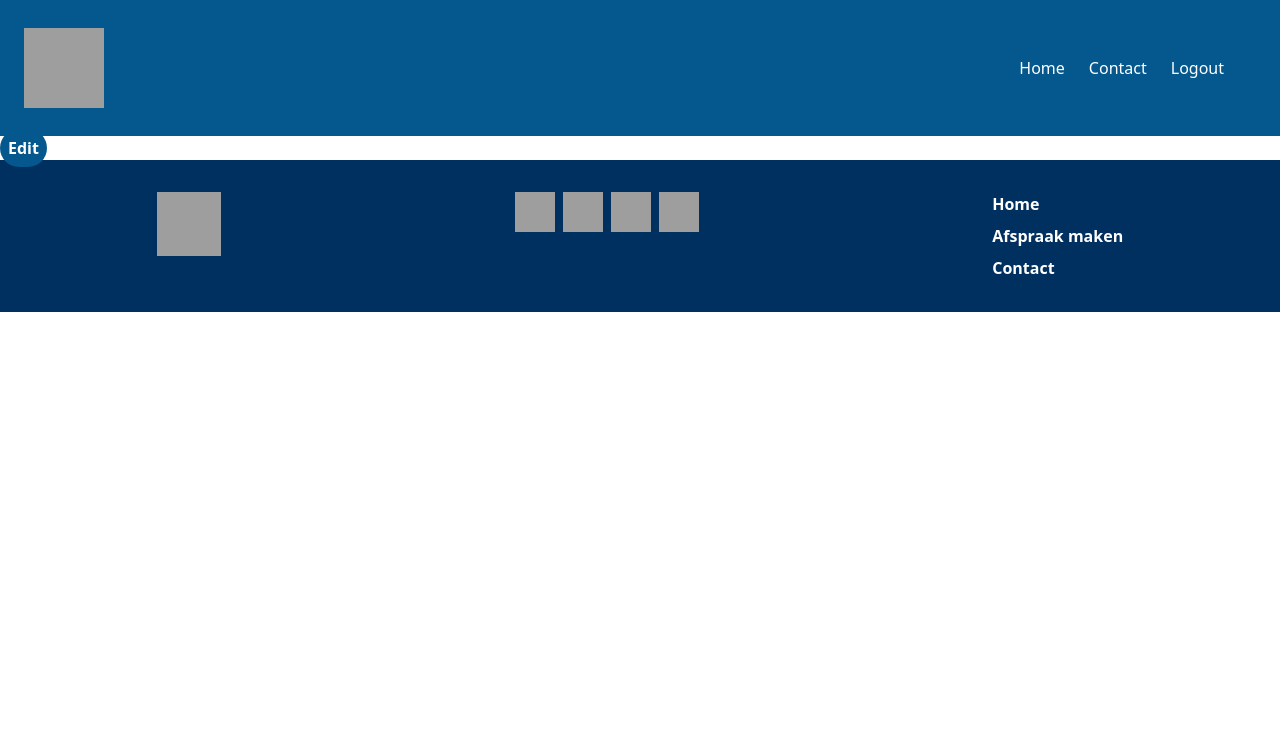
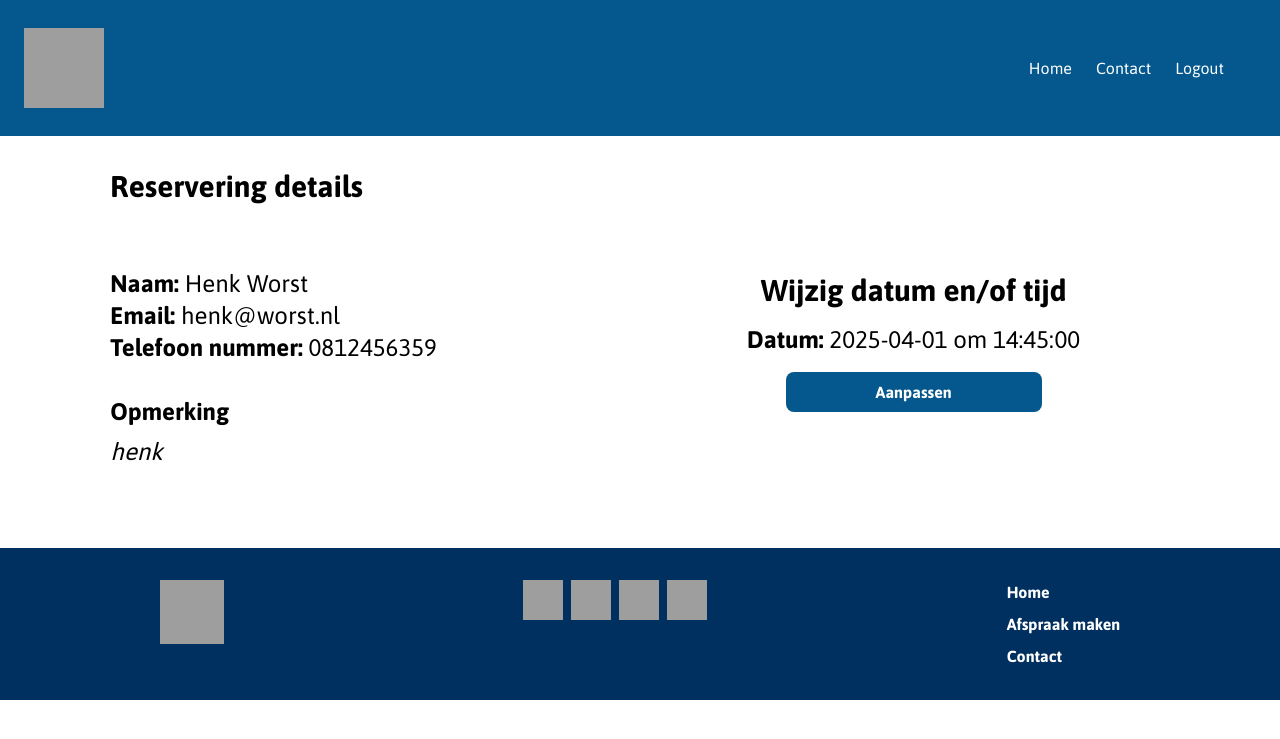
Before and after one commit to ThijsVanLoo1/CLE2, a PHP site: page /details.php?id=1 in a window 1280 px wide. Shown: the top 739 px of the page. Run offline with PHP 8.4, Linux system fonts and the light colour scheme; a user stored in the database is signed in; data comes from the database, SQL or seed files in the repository; grey boxes are pictures that could not be loaded.

Commit message:
Detail page

```diff
--- a/CLE2/details.php
+++ b/CLE2/details.php
@@ -1,5 +1,14 @@
 <?php
 session_start();
+
+if (!isset($_SESSION['user'])) {
+    header('Location: index.php');
+    exit();
+}
+
+global $db;
+require_once "includes/database.php";
+
 $link = "login.php";
 $text = "Login";
 if (!empty($_SESSION) === true) {
@@ -11,6 +20,16 @@ if (!empty($_SESSION) === true) {
 }
 
 $id = $_GET['id'];
+
+$id = mysqli_escape_string($db, $_GET['id']);
+$query = "SELECT * FROM reservations WHERE id = $id";
+
+$result = mysqli_query($db, $query)
+or die('Error '.mysqli_error($db).' with query '.$query);
+
+$reservation = mysqli_fetch_assoc($result);
+
+mysqli_close($db);
 ?>
 <!doctype html>
 <html lang="en">
@@ -20,9 +39,9 @@ $id = $_GET['id'];
     <meta http-equiv="X-UA-Compatible" content="ie=edge">
     <link href="https://fonts.googleapis.com/css2?family=Asap:wght@100..900&display=swap" rel="stylesheet">
     <link href="output.css" rel="stylesheet">
-    <title>Home</title>
+    <title>Reservering details</title>
 </head>
-<body class="font-sans">
+<body class="font-asap">
 <nav class="flex items-center justify-between p-6 bg-[#04588D]">
     <div>
         <a href="index.php">
@@ -55,8 +74,24 @@ $id = $_GET['id'];
         <a href="<?= $link; ?>" class="text-white hover:text-[#003060] block "><?= $text; ?></a>
     </div>
 
-<main>
-    <a href="edit.php?id=<?= $id ?>" class="rounded-full bg-[#04588D] font-bold text-white p-2 hover:bg-[#04599D]">Edit</a>
+<main class="flex justify-around">
+    <div>
+        <h1 class="font-bold mb-8 text-3xl px-16 py-8 max-lg:text-xl max-lg:px-4 max-lg:py-3 max-lg:mb-0 max-lg:mt-4">Reservering details</h1>
+        <div class="flex flex-col justify-between px-16 mb-8 text-2xl max-lg:px-4 max-lg:flex-col">
+            <p><strong>Naam:</strong> <?= $reservation['first_name']?> <?= $reservation['last_name'] ?></p>
+            <p><strong>Email:</strong> <?= $reservation['email']?> </p>
+            <p><strong>Telefoon nummer:</strong>  <?= $reservation['phone_number']?></p>
+        </div>
+        <div class="flex flex-col gap-2 justify-between px-16 mb-8 text-2xl">
+            <p><strong>Opmerking</strong></p>
+            <p class="w-3/4 italic mb-12"><?= $reservation['comment'] ?></p>
+        </div>
+    </div>
+    <div class="flex flex-col justify-center items-center gap-4 px-16 py-8 w-1/2">
+        <h1 class="font-bold text-3xl max-lg:text-xl max-lg:px-4 max-lg:py-3 max-lg:mb-0 max-lg:mt-4">Wijzig datum en/of tijd</h1>
+        <p class="text-2xl"><strong>Datum:</strong> <?= $reservation['date'] ?> om <?= $reservation['start_time'] ?></p>
+        <a href="edit.php?id=<?= $id ?>" class="w-1/2 rounded-lg text-center bg-[#04588D] font-bold text-white p-2 hover:bg-[#04599D]">Aanpassen</a>
+    </div>
 </main>
 
 <footer class="flex flex-col sm:flex-row sm:gap-3 justify-around p-4 bg-[#003060] ">
--- a/CLE2/output.css
+++ b/CLE2/output.css
@@ -601,6 +601,20 @@ video {
   margin-bottom: 3rem;
 }
 
+.mx-4 {
+  margin-left: 1rem;
+  margin-right: 1rem;
+}
+
+.mx-8 {
+  margin-left: 2rem;
+  margin-right: 2rem;
+}
+
+.mb-12 {
+  margin-bottom: 3rem;
+}
+
 .mb-8 {
   margin-bottom: 2rem;
 }
@@ -687,6 +701,14 @@ video {
 
 .w-full {
   width: 100%;
+}
+
+.w-1\/6 {
+  width: 16.666667%;
+}
+
+.w-1\/3 {
+  width: 33.333333%;
 }
 
 .flex-1 {
@@ -889,6 +911,10 @@ video {
   font-weight: 700;
 }
 
+.italic {
+  font-style: italic;
+}
+
 .text-\[\#04588D\] {
   --tw-text-opacity: 1;
   color: rgb(4 88 141 / var(--tw-text-opacity, 1));
--- a/CLE2/reservation.php
+++ b/CLE2/reservation.php
@@ -80,6 +80,7 @@ if (isset($_POST['submit'])) {
         $errors['emptyPhoneNumber'] = 'Vul je telefoonnummer in.';
     }
 
+    if(empty($errors)) {
         if (!empty($first_name) && !empty($last_name) && !empty($email) && !empty($phone_number)) {
 
             $first_name = mysqli_real_escape_string($db, $first_name);
@@ -109,6 +110,7 @@ if (isset($_POST['submit'])) {
 
         mysqli_close($db);
         exit;
+    }
 }
 ?>
 <!doctype html>
```
Lines whose indentation alone changed are shown as unchanged.
